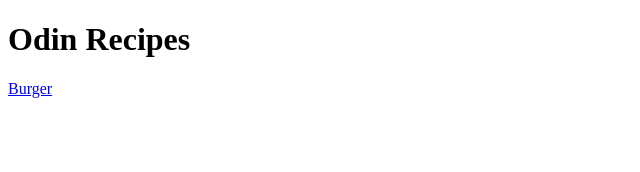
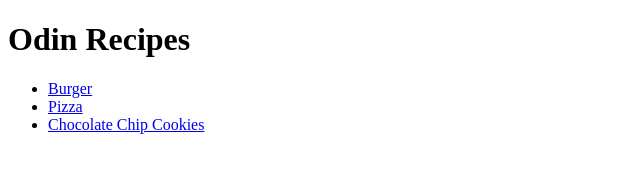
Before and after one commit to michael-escutia/odin-recipe, a plain HTML site: page index.html in a window 1280 px wide. Shown: the whole page, without its empty margins (0-640 px from the left). Drawn offline with Linux system fonts and the light colour scheme.

Commit message:
Add pizza and cookie recipes. Changed to unordered list.

```diff
--- a/index.html
+++ b/index.html
@@ -7,6 +7,10 @@
 </head>
 <body>
     <h1>Odin Recipes</h1>
-    <a href="recipes/burger.html">Burger</a>
+    <ul>
+        <li><a href="recipes/burger.html">Burger</a></li>
+        <li><a href="recipes/pizza.html">Pizza</a></li>
+        <li><a href="recipes/cookies.html">Chocolate Chip Cookies</a></li>
+    </ul>
 </body>
 </html>
```
